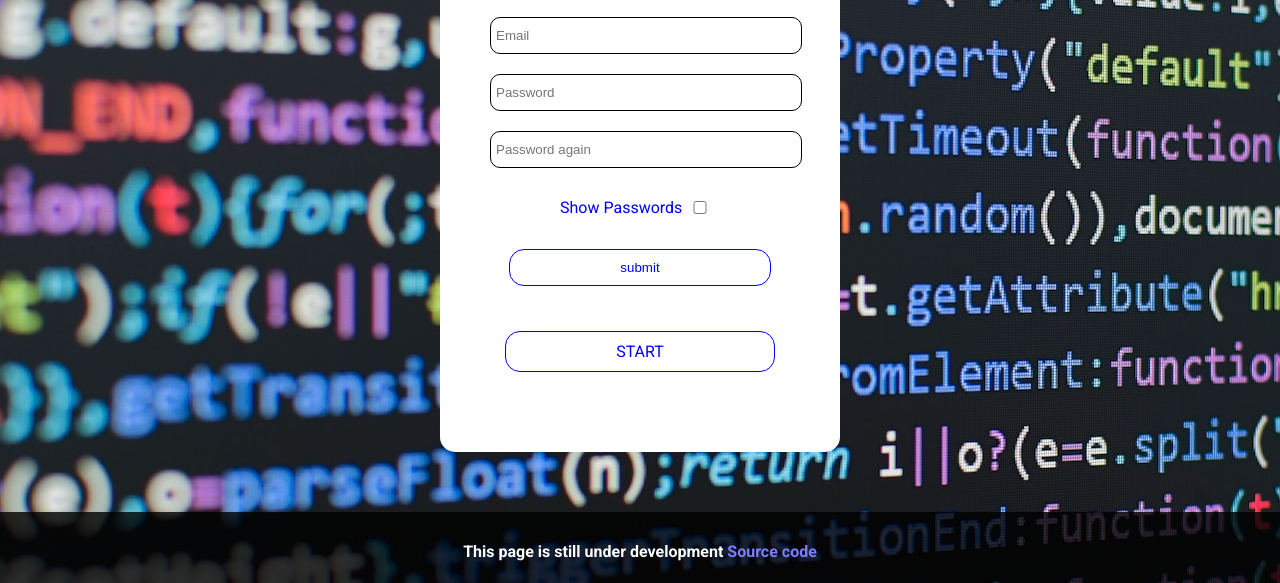
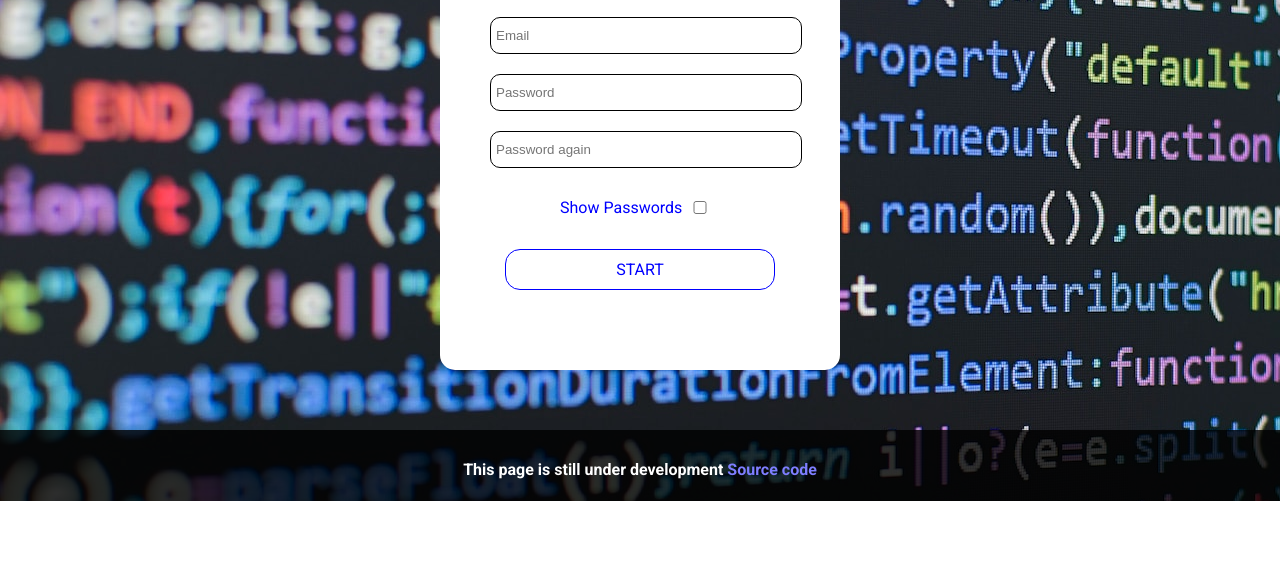
Before and after one commit to zyadexe/Hello-HTML, a plain HTML site: page new-account.html in a window 1280 px wide. Shown: the part 302-885 px from the top of the page. After the commit the page ends 803 px from the top, so only its background shows below. Drawn offline with Linux system fonts and the light colour scheme.

Commit message:
fixing website

```diff
--- a/new-account.html
+++ b/new-account.html
@@ -46,7 +46,7 @@
                         <label for="ShowPass" class="center-Show-password">Show Passwords</label>
                         <input type="checkbox" onclick="ShowPassword()" name="Show-Password" id="ShowPass">
                     </div>
-                    <button class="begin-btn" type="submit">submit</button>
+                    <!-- <button class="begin-btn" type="submit">submit</button> --> <!--submit button if you want to use backend or html5 Features-->
                     <a class="begin-btn" href="./content/introduction.html">START</a>
                 </form>
 
```
